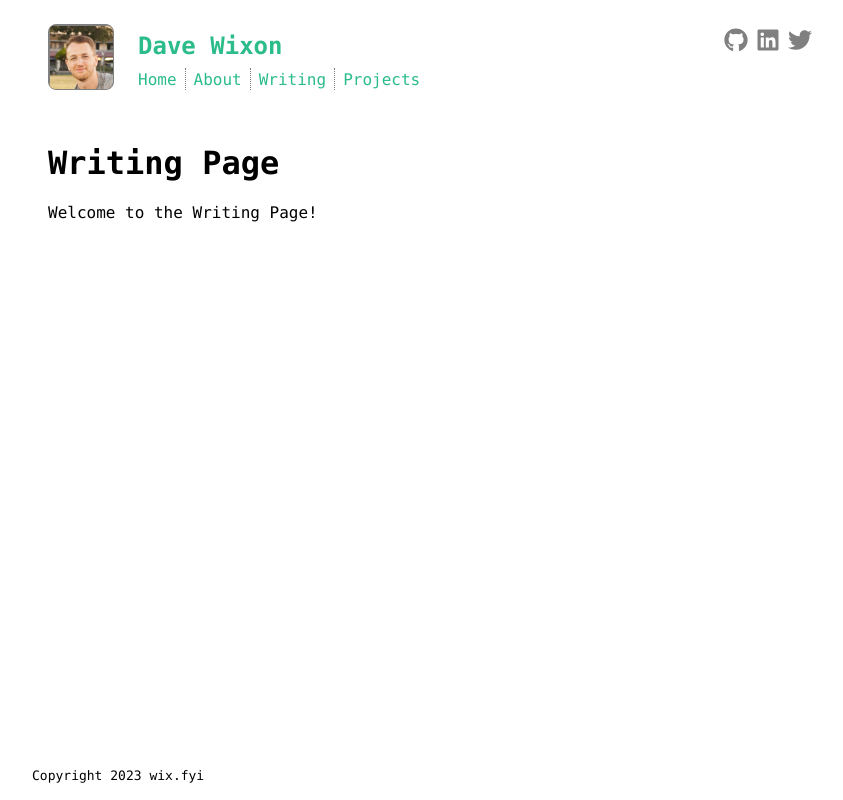
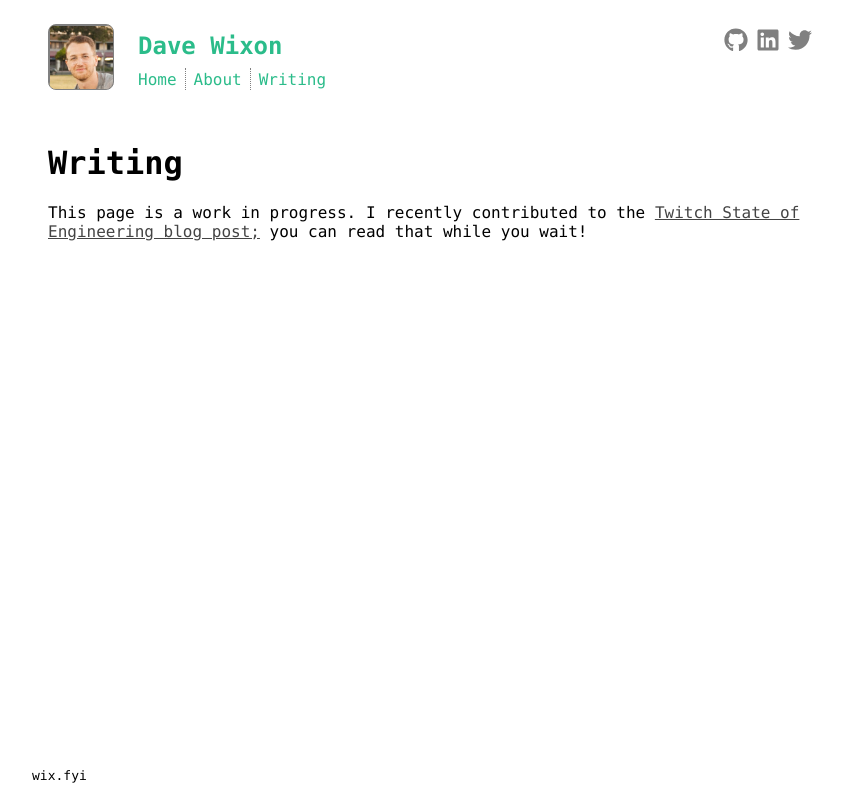
Before and after one commit to wickz80/wix.fyi, a Gatsby site: page /writing in a window 1280 px wide. Shown: the whole page, without its empty margins (208-1051 px from the left). Built offline with nearby package versions, Linux system fonts and the light colour scheme; Gatsby itself is replaced by a stand-in of ours.

Commit message:
cleanup, temp remove projects page

```diff
--- a/src/components/navbar.css
+++ b/src/components/navbar.css
@@ -10,6 +10,10 @@
     &:last-child {
         border-right: none;
     }
+}
+
+.link {
+    color: rgb(68, 68, 68)
 }
 
 .nav-link:hover {
--- a/src/components/navbar.tsx
+++ b/src/components/navbar.tsx
@@ -26,9 +26,9 @@ const Navbar: React.FC = () => (
           <Link className="nav-link" to="/writing">
             Writing
           </Link>
-          <Link className="nav-link" to="/projects">
+          {/* <Link className="nav-link" to="/projects">
             Projects
-          </Link>
+          </Link> */}
         </div>
       </div>
     </div>
--- a/src/components/page-container.tsx
+++ b/src/components/page-container.tsx
@@ -16,7 +16,7 @@ const PageContainer: React.FC<PageContainerProps> = ({ children }) => {
       </div>
     </div>
 
-    <div className="footer">Copyright 2023 wix.fyi</div>
+    <div className="footer">wix.fyi</div>
 
   </>
   );
--- a/src/pages/index.tsx
+++ b/src/pages/index.tsx
@@ -4,9 +4,7 @@ import PageContainer from "../components/page-container"
 
 const IndexPage: React.FC<PageProps> = () => (
   <PageContainer>
-    Hello!
-    <br />
-    <br />
+    <h1>Hello!</h1>
     You've reached wix.fyi. This site serves as a tech blog, online portfolio, and experiment to play with shiny new web frameworks and technologies.
   </PageContainer>
 )
--- a/src/pages/writing.tsx
+++ b/src/pages/writing.tsx
@@ -1,11 +1,12 @@
 import React from 'react';
 import PageContainer from '../components/page-container';
+import { Link } from 'gatsby-link';
 
 const WritingPage: React.FC = () =>
     <PageContainer>
         <div>
-            <h1>Writing Page</h1>
-            <p>Welcome to the Writing Page!</p>
+            <h1>Writing</h1>
+            <p>This page is a work in progress. I recently contributed to the <Link className='link' to='https://blog.twitch.tv/en/2023/09/28/twitch-state-of-engineering-2023/'>Twitch State of Engineering blog post;</Link> you can read that while you wait! </p>
         </div>
     </PageContainer>
 
```
